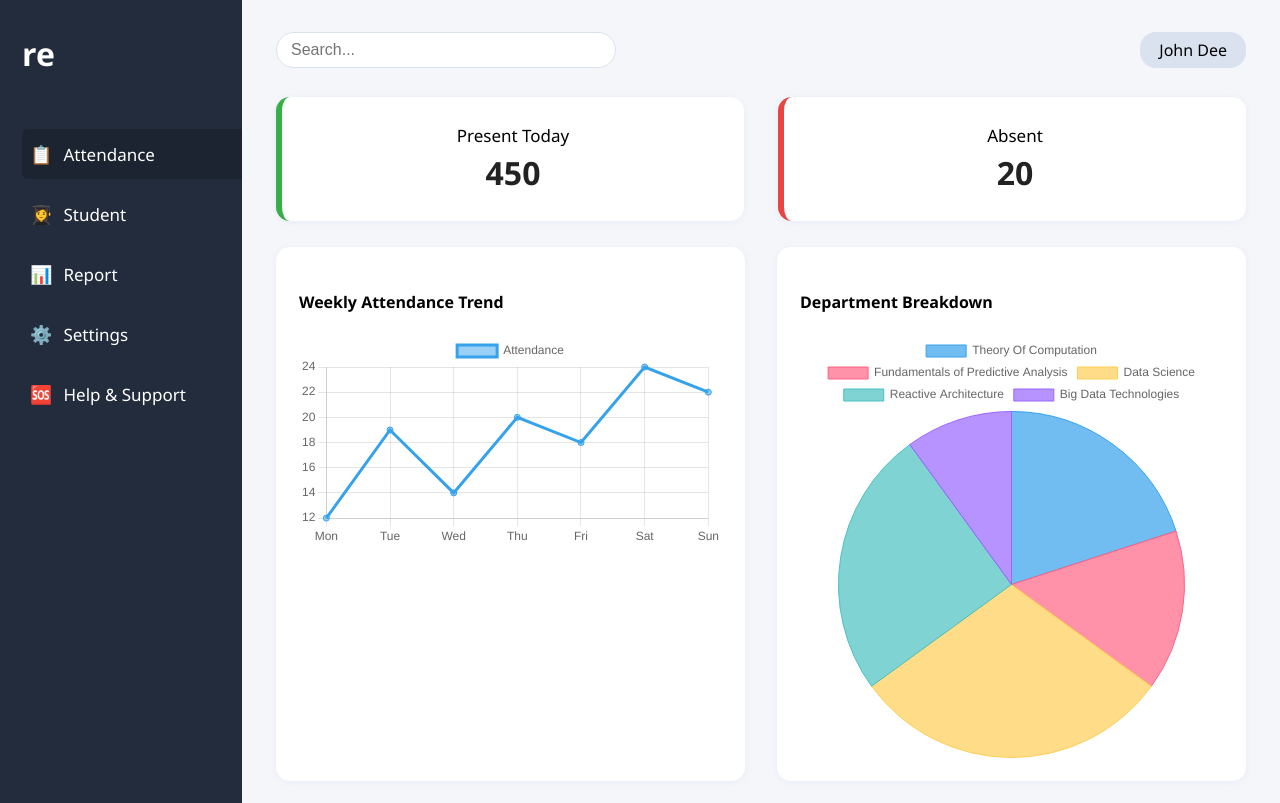
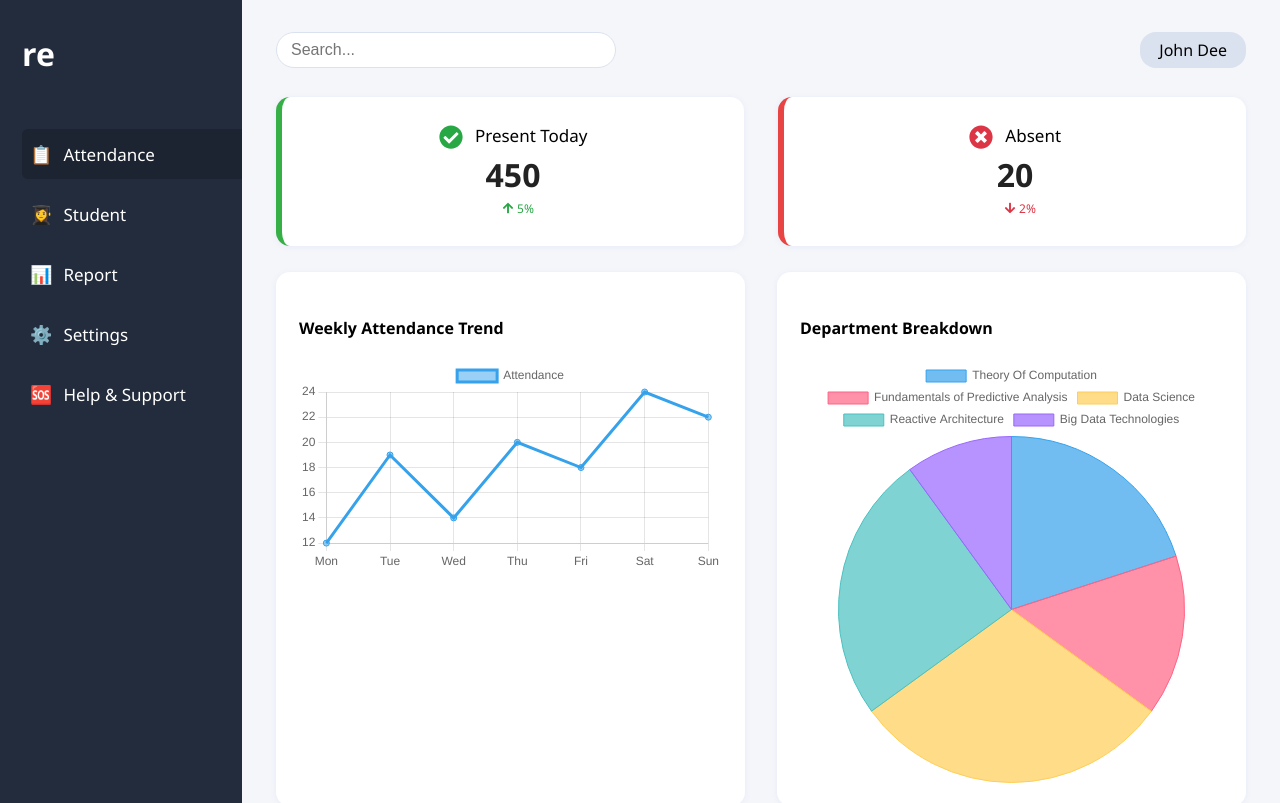
Before and after one commit to Arohi05/attendance-app, a React (Create React App) app: page / in a window 1280 px wide. Shown: the top 803 px of the page. Built offline with nearby package versions, Linux system fonts and the light colour scheme.

Commit message:
Save dashboard style and component updates

```diff
--- a/src/Dashboard.css
+++ b/src/Dashboard.css
@@ -84,6 +84,7 @@
   padding: 27px;
   text-align: center;
   font-size: 17px;
+  position: relative;
 }
 .stat-box strong {
   font-size: 32px;
@@ -91,9 +92,42 @@
   color: #222;
   margin-top: 4px;
 }
-.stat-box.present { border-left: 6px solid #36af47; }
-.stat-box.absent { border-left: 6px solid #e94444; }
-.stat-box.remote { border-left: 6px solid #2e99ec; }
+.stat-box.present {
+  border-left: 6px solid #36af47;
+}
+.stat-box.absent {
+  border-left: 6px solid #e94444;
+}
+
+.stat-icon {
+  font-size: 24px;
+  vertical-align: middle;
+  margin-right: 8px;
+}
+
+.green {
+  color: #28a745;
+}
+
+.red {
+  color: #dc3545;
+}
+
+.trend {
+  font-size: 12px;
+  margin-left: 10px;
+  display: inline-flex;
+  align-items: center;
+  gap: 3px;
+}
+
+.up {
+  color: #28a745;
+}
+
+.down {
+  color: #dc3545;
+}
 
 .charts-row {
   display: flex;
@@ -129,7 +163,8 @@
   width: 100%;
   border-collapse: collapse;
 }
-.table-row th, .table-row td {
+.table-row th,
+.table-row td {
   padding: 10px 18px;
   border-bottom: 1px solid #ececec;
   text-align: left;
--- a/src/Dashboard.jsx
+++ b/src/Dashboard.jsx
@@ -1,3 +1,5 @@
+import { FaCheckCircle, FaTimesCircle, FaArrowUp, FaArrowDown } from 'react-icons/fa';
+
 import React, { useState } from 'react';
 
 import {
@@ -103,8 +105,16 @@ const Dashboard = () => {
           <div className="user-profile">John Dee</div>
         </header>
         <section className="stats-row">
-          <div className="stat-box present">Present Today<br /><strong>450</strong></div>
-          <div className="stat-box absent">Absent<br /><strong>20</strong></div>
+          <div className="stat-box present">
+            <FaCheckCircle className="stat-icon green" /> Present Today<br />
+            <strong>450</strong>
+            <span className="trend up"><FaArrowUp /> 5%</span>
+          </div>
+          <div className="stat-box absent">
+            <FaTimesCircle className="stat-icon red" /> Absent<br />
+            <strong>20</strong>
+            <span className="trend down"><FaArrowDown /> 2%</span>
+          </div>
         </section>
         <section className="charts-row">
           <div className="chart-box">
```
